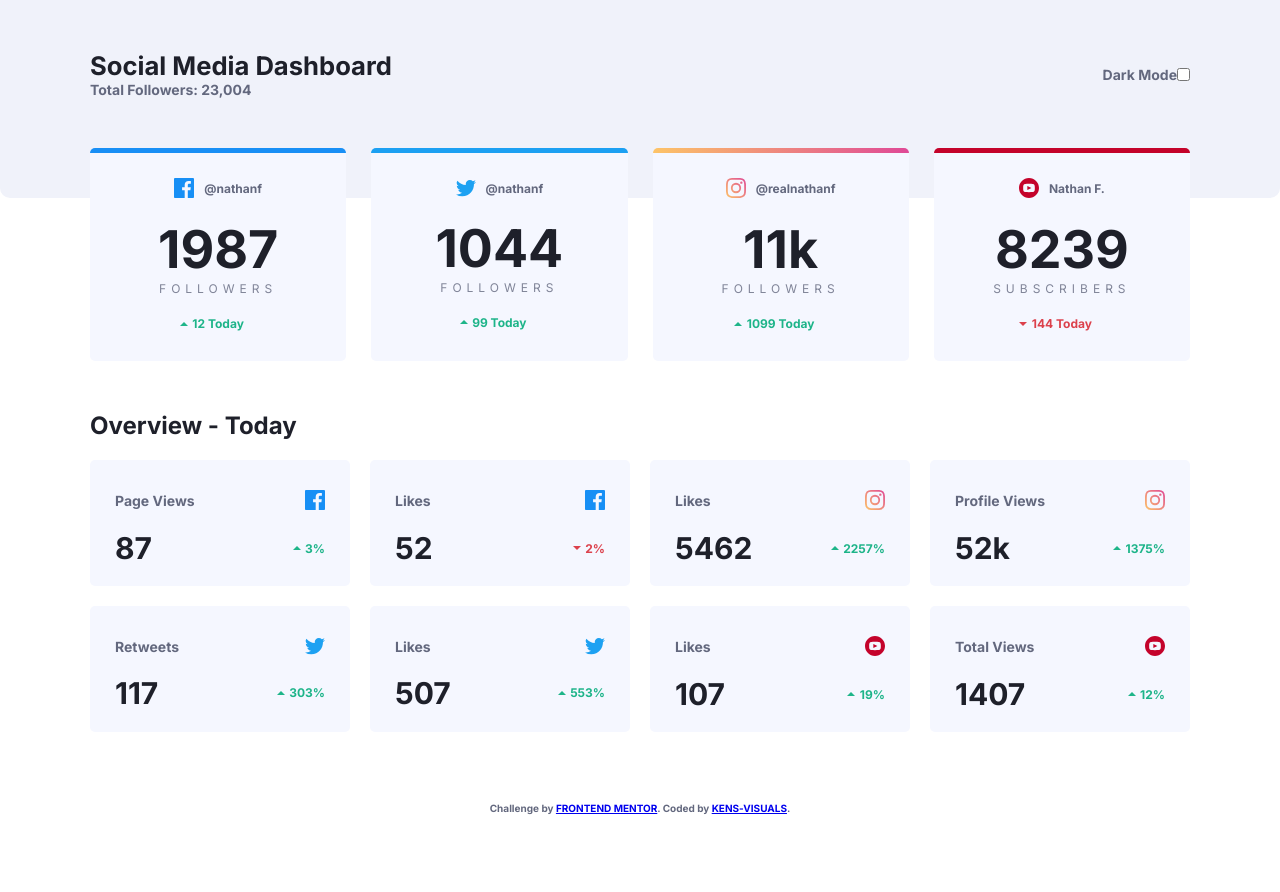
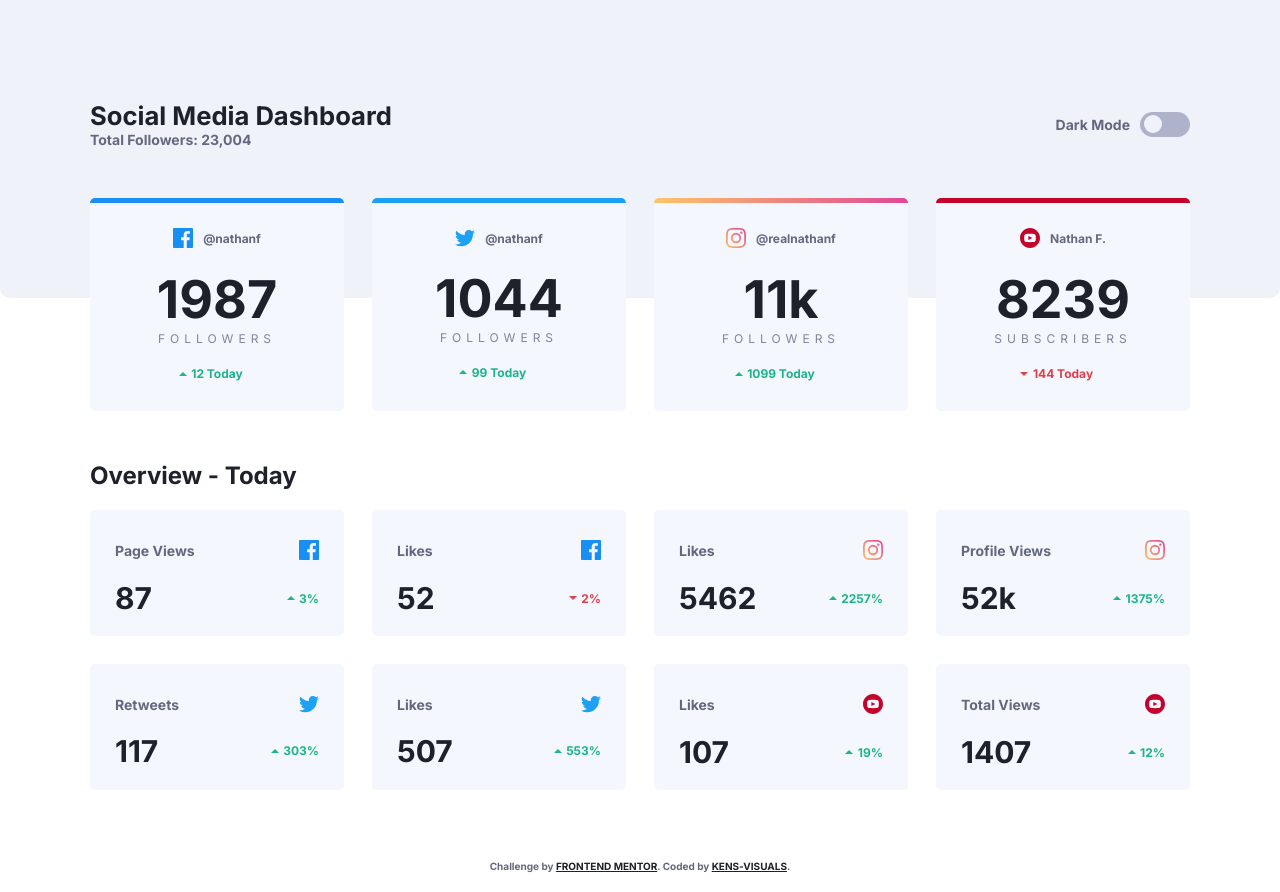
Before and after one commit to kens-visuals/social-media-dashboard, a website: page index.html in a window 1280 px wide. Before the commit the page ends 834 px from the top, so only its background shows below. Drawn offline with Linux system fonts and the light colour scheme.

Commit message:
add JS functionality

```diff
--- a/index.html
+++ b/index.html
@@ -31,19 +31,22 @@
         </div>
 
         <div class="wrapper wrapper--toggle">
-          <label for="monthly" class="text text--bold">Dark Mode</label>
+          <label for="monthly" class="header__label text text--bold">
+            Dark Mode
             <input
               type="checkbox"
               id="monthly"
               name="monthly"
               class="header__checkbox js-checkbox"
             />
+            <span class="header__checkbox-span js-checkbox-span"></span>
+          </label>
         </div>
       </div>
     </header>
 
     <main class="container container--large">
-      <div class="grid grid--small">
+      <div class="grid">
         <figure class="box box--facebook">
           <div class="box__username">
             <img
@@ -126,7 +129,7 @@
 
       <h2 class="heading heading--secondary">Overview - Today</h2>
 
-      <div class="grid grid--large">
+      <div class="grid">
         <figure class="box box--small">
           <figcaption class="box__wrapper">
             <p class="text text--bold">Page Views</p>
--- a/js/script.js
+++ b/js/script.js
@@ -1,25 +1,28 @@
-const btn = document.querySelector('button');
+const body = document.body;
 const checkbox = document.querySelector('.js-checkbox');
+const checkboxSpan = document.querySelector('.js-checkbox-span');
+const preferenceQuery = window.matchMedia('(prefers-color-scheme: dark)');
 
-checkbox.addEventListener('click', () => {
-  if (document.body.classList.contains('dark-mode')) {
-    document.body.classList.remove('dark-mode');
-    document.body.classList.add('light-mode');
-  } else {
-    document.body.classList.remove('light-mode');
-    document.body.classList.add('dark-mode');
-  }
-});
+const addDarkMode = () => {
+  checkboxSpan.classList.remove('is-checked');
+  checkbox.setAttribute('checked', true);
+  body.classList.remove('light-mode');
+  body.classList.add('dark-mode');
+};
 
-var preference_query = window.matchMedia('(prefers-color-scheme: dark)');
+const addLightMode = () => {
+  checkboxSpan.classList.add('is-checked');
+  checkbox.setAttribute('checked', false);
+  body.classList.remove('dark-mode');
+  body.classList.add('light-mode');
+};
 
-function checkPreference(query) {
-  if (query.matches) {
-    document.body.classList.add('dark-mode');
-  } else {
-    document.body.classList.remove('dark-mode');
-    document.body.classList.add('light-mode');
-  }
-}
+const toggleTheme = () =>
+  !body.classList.contains('dark-mode') ? addDarkMode() : addLightMode();
 
-window.addEventListener('DOMContentLoaded', checkPreference(preference_query));
+const checkPreference = () =>
+  preferenceQuery.matches && window.matchMedia ? addDarkMode() : addLightMode();
+
+checkbox.addEventListener('click', toggleTheme);
+preferenceQuery.addEventListener('change', checkPreference);
+window.addEventListener('DOMContentLoaded', checkPreference);
--- a/scss/_components.scss
+++ b/scss/_components.scss
@@ -6,7 +6,47 @@
   border-bottom-left-radius: 1rem;
   border-bottom-right-radius: 1rem;
 
+  &__label {
+    display: flex;
+    align-items: center;
+    gap: 1rem;
+    position: relative;
+  }
+
   &__checkbox {
+    width: 5rem;
+    height: 2.5rem;
+    border-radius: 5rem;
+    -webkit-appearance: none;
+    -moz-appearance: none;
+    appearance: none;
+
+    &-span {
+      position: absolute;
+      cursor: pointer;
+      inset: 0;
+      transition: 0.3s;
+      border-radius: 4rem;
+
+      &::before {
+        content: '';
+        display: inline-block;
+        width: 1.8rem;
+        aspect-ratio: 1;
+        background-color: $theme-dark-bg--pattern;
+        border-radius: 50%;
+        position: absolute;
+        top: 50%;
+        right: 0.3rem;
+        transform: translateY(-50%);
+      }
+
+      &.is-checked {
+        &::before {
+          transform: translate(-2.5rem, -50%);
+        }
+      }
+    }
   }
 }
 
@@ -15,7 +55,7 @@
     font-size: clamp(2.4rem, 2vw, 2.7rem);
     margin-bottom: 0.5rem;
 
-    @media (min-width: 1140px) {
+    @media (min-width: 810px) {
       margin-bottom: 0;
     }
   }
@@ -87,6 +127,10 @@
     left: 0;
   }
 
+  &:hover {
+    cursor: pointer;
+  }
+
   &--facebook {
     &::before {
       background-color: $color-facebook;
@@ -121,9 +165,6 @@
     gap: 1rem;
   }
 
-  &__logo {
-  }
-
   &__caption {
     font-size: 5.2rem;
 
@@ -145,6 +186,16 @@
   }
 }
 
+.attribution {
+  font-size: 1rem;
+  text-align: center;
+  margin-block: 2rem;
+
+  &__link {
+    text-transform: uppercase;
+  }
+}
+
 .light-mode {
   @include light-mode;
 }
@@ -152,20 +203,3 @@
 .dark-mode {
   @include dark-mode;
 }
-
-.attribution {
-  font-size: 1rem;
-  text-align: center;
-  margin-block: 2rem;
-
-  &__link:link,
-  &__link:visited {
-    text-transform: uppercase;
-    // color: $color-primary--light;
-  }
-
-  &__link:hover,
-  &__link:active {
-    // color: $color-secondary;
-  }
-}
--- a/scss/_layout.scss
+++ b/scss/_layout.scss
@@ -6,10 +6,10 @@
   max-width: 110rem;
 
   &--small {
-    padding: 5rem 0 10rem 0;
+    padding: 10rem 0 15rem 0;
     margin: 0 auto;
 
-    @media (min-width: 1140px) {
+    @media (min-width: 810px) {
       display: flex;
       align-items: center;
       justify-content: space-between;
@@ -17,7 +17,7 @@
   }
 
   &--large {
-    margin: -5rem auto 5rem auto;
+    margin: -10rem auto 5rem auto;
   }
 }
 
@@ -25,7 +25,7 @@
   &--text {
     margin-bottom: 2rem;
 
-    @media (min-width: 1140px) {
+    @media (min-width: 810px) {
       margin-bottom: 0;
     }
   }
@@ -36,9 +36,10 @@
     align-items: center;
     justify-content: space-between;
 
-    @media (min-width: 1140px) {
+    @media (min-width: 810px) {
       padding-top: 0;
       justify-content: end;
+      gap: 1.5rem;
     }
   }
 }
@@ -46,14 +47,6 @@
 .grid {
   width: 100%;
   display: grid;
-
-  &--small {
-    grid-template-columns: repeat(auto-fit, minmax(25rem, 1fr));
-    gap: 2.5rem;
-  }
-
-  &--large {
-    grid-template-columns: repeat(auto-fit, minmax(25rem, 1fr));
-    gap: 2rem;
-  }
+  gap: 2.8rem;
+  grid-template-columns: repeat(auto-fit, minmax(25rem, 1fr));
 }
--- a/scss/_mixins.scss
+++ b/scss/_mixins.scss
@@ -6,35 +6,55 @@
 
   .header {
     background-color: $theme-light-bg--pattern;
+
+    &__checkbox {
+      background-image: $theme-light-toggle;
+
+      &-span::before {
+        background-color: $theme-light-bg--pattern;
+      }
+    }
   }
 
   .heading {
     color: $theme-light-text--darker;
   }
 
-  .text {
-    &--number {
+  .text--number {
     color: $theme-dark-bg;
   }
-  }
 
-  .wrapper {
-    &--toggle {
+  .wrapper--toggle {
     border-top: 0.1rem solid rgba($theme-light-text, 0.5);
 
-      @media (min-width: 1140px) {
+    @media (min-width: 810px) {
       border: none;
-      }
     }
   }
 
   .box {
     background-color: $theme-light-bg--card;
 
+    &:hover {
+      background-color: $theme-light-bg--hover;
+    }
+
     &__caption {
       &-span {
         color: rgba($theme-light-text, 0.8);
       }
+    }
+  }
+
+  .attribution {
+    &__link:link,
+    &__link:visited {
+      color: $theme-light-text--darker;
+    }
+
+    &__link:hover,
+    &__link:active {
+      color: $theme-light-text;
     }
   }
 }
@@ -45,35 +65,53 @@
 
   .header {
     background-color: $theme-dark-bg--pattern;
+
+    &__checkbox {
+      background-image: $theme-dark-toggle;
+
+      &-span::before {
+        background-color: $theme-dark-bg--pattern;
+      }
+    }
   }
 
   .heading {
     color: $theme-dark-text--lighter;
   }
 
-  .text {
-    &--number {
-      color: $theme-light-bg;
-    }
+  .text--number {
+    color: $theme-dark-text--lighter;
   }
 
-  .wrapper {
-    &--toggle {
+  .wrapper--toggle {
     border-top: 0.1rem solid rgba($theme-dark-text, 0.5);
 
-      @media (min-width: 1140px) {
+    @media (min-width: 810px) {
       border: none;
-      }
     }
   }
 
   .box {
     background-color: $theme-dark-bg--card;
 
-    &__caption {
-      &-span {
+    &:hover {
+      background-color: $theme-dark-bg--hover;
+    }
+
+    &__caption-span {
       color: rgba($theme-dark-text, 0.8);
     }
+  }
+
+  .attribution {
+    &__link:link,
+    &__link:visited {
+      color: $theme-dark-text--lighter;
+    }
+
+    &__link:hover,
+    &__link:active {
+      color: $theme-dark-text;
     }
   }
 }
--- a/scss/_variables.scss
+++ b/scss/_variables.scss
@@ -1,16 +1,26 @@
 $theme-light-bg: hsl(0, 0%, 100%); // (BG)
 $theme-light-bg--card: hsl(225, 100%, 98%); // (Card BG)
 $theme-light-bg--pattern: hsl(227, 47%, 96%); // (Top BG Pattern)
+$theme-light-bg--hover: hsl(232, 33%, 91%); // (Card Hover)
 $theme-light-text: hsl(228, 12%, 44%); // (Text)
 $theme-light-text--darker: hsl(230, 17%, 14%); // (Text)
-$theme-light-toggle: hsl(230, 22%, 74%);
+$theme-light-toggle: linear-gradient(
+  to right,
+  hsl(230, 22%, 74%),
+  hsl(230, 22%, 74%)
+);
 
 $theme-dark-bg: hsl(230, 17%, 14%); // (BG)
 $theme-dark-bg--card: hsl(229, 27%, 20%); // (Card BG)
+$theme-dark-bg--hover: hsl(228, 26%, 27%); // (Card Hover)
 $theme-dark-bg--pattern: hsl(232, 19%, 15%); // (Top BG Pattern)
 $theme-dark-text: hsl(228, 34%, 66%); // (Text)
 $theme-dark-text--lighter: hsl(0, 0%, 100%); // (Text)
-$theme-dark-toggle: linear-gradient(hsl(210, 78%, 56%), hsl(146, 68%, 55%));
+$theme-dark-toggle: linear-gradient(
+  to right,
+  hsl(210, 78%, 56%),
+  hsl(146, 68%, 55%)
+);
 
 $color-red: hsl(356, 69%, 56%);
 $color-green: hsl(163, 72%, 41%);
```
Also changed, not shown: css/style.css, 1 other file. Lines whose indentation alone changed are shown as unchanged.
